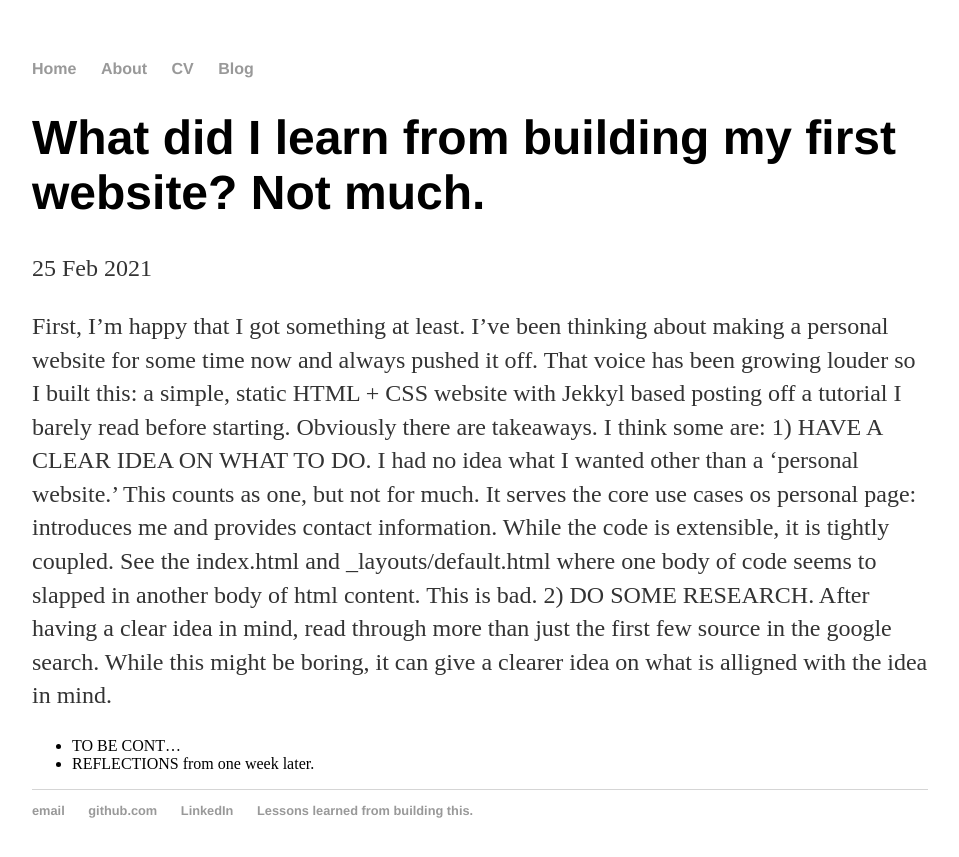
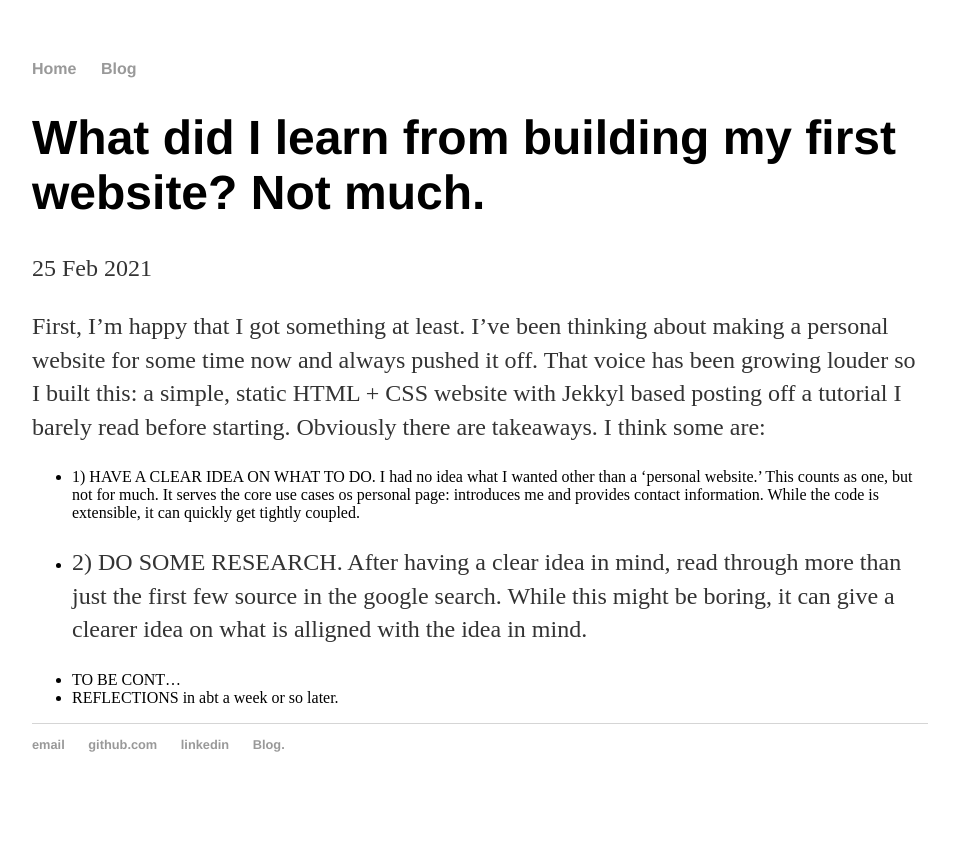
Before and after one commit to aa104/v1_porfolio_website, a Jekyll site: the page built from _posts/2021-02-25-lessons-learned.md, in a window 1280 px wide. Shown: the top 857 px of the page, without its empty margins (160-1119 px from the left). Built offline with Jekyll 4.4.1, drawn with Linux system fonts in a browser that asks for light colours.

Commit message:
ready player1

```diff
--- a/_config.yml
+++ b/_config.yml
@@ -1,2 +1,3 @@
 name: Ayo Akinmade
 markdown: kramdown
+permalink: /blog/:year/:month/:day/:title
--- a/_layouts/default.html
+++ b/_layouts/default.html
@@ -9,8 +9,7 @@
 			<nav>
 	    		<ul>
 	        		<li><a href="/">Home</a></li>
-		        	<li><a href="/about">About</a></li>
-	        		<li><a href="/cv">CV</a></li>
+	        		<!-- <li><a href="/cv">CV</a></li> -->
 	        		<li><a href="/blog">Blog</a></li>
 	    		</ul>
 			</nav>
@@ -23,8 +22,8 @@
 	    		<ul>
 	        		<li><a href="mailto:aa104@rice.edu">email</a></li>
 	        		<li><a href="https://github.com/aa104">github.com</a></li>
-	        		<li><a href="https://www.linkedin.com/in/ayo-akinmade-8b9666171/">LinkedIn</a></li>
-	        		<li><a href="/2021/02/25/lessons-learned.html">Lessons learned from building this.</a></li>
+	        		<li><a href="https://www.linkedin.com/in/ayo-akinmade-8b9666171/">linkedin</a></li>
+	        		<li><a href="/blog">Blog.</a></li>
 
 				</ul>
 			</footer>
--- a/_posts/2021-02-25-lessons-learned.md
+++ b/_posts/2021-02-25-lessons-learned.md
@@ -5,8 +5,8 @@ date: 2021-02-25
 ---
 
 First, I'm happy that I got something at least. I've been thinking about making a personal website for some time now and always pushed it off. That voice has been growing louder so I built this: a simple, static HTML + CSS website with Jekkyl based posting off a tutorial I barely read before starting. Obviously there are takeaways. I think some are:
-1) HAVE A CLEAR IDEA ON WHAT TO DO. I had no idea what I wanted other than a 'personal website.' This counts as one, but not for much. It serves the core use cases os personal page: introduces me and provides contact information. While the code is extensible, it is tightly coupled. See the index.html and _layouts/default.html where one body of code seems to slapped in another body of html content. This is bad.
-2) DO SOME RESEARCH. After having a clear idea in mind, read through more than just the first few source in the google search. While this might be boring, it can give a clearer idea on what is alligned with the idea in mind.
+- 1) HAVE A CLEAR IDEA ON WHAT TO DO. I had no idea what I wanted other than a 'personal website.' This counts as one, but not for much. It serves the core use cases os personal page: introduces me and provides contact information. While the code is extensible, it can quickly get tightly coupled.
+- 2) DO SOME RESEARCH. After having a clear idea in mind, read through more than just the first few source in the google search. While this might be boring, it can give a clearer idea on what is alligned with the idea in mind.
 
 - TO BE CONT...
-- REFLECTIONS from one week later.
+- REFLECTIONS in abt a week or so later.
```
Also changed, not shown: about/index.html (added, +8 -0 lines).
